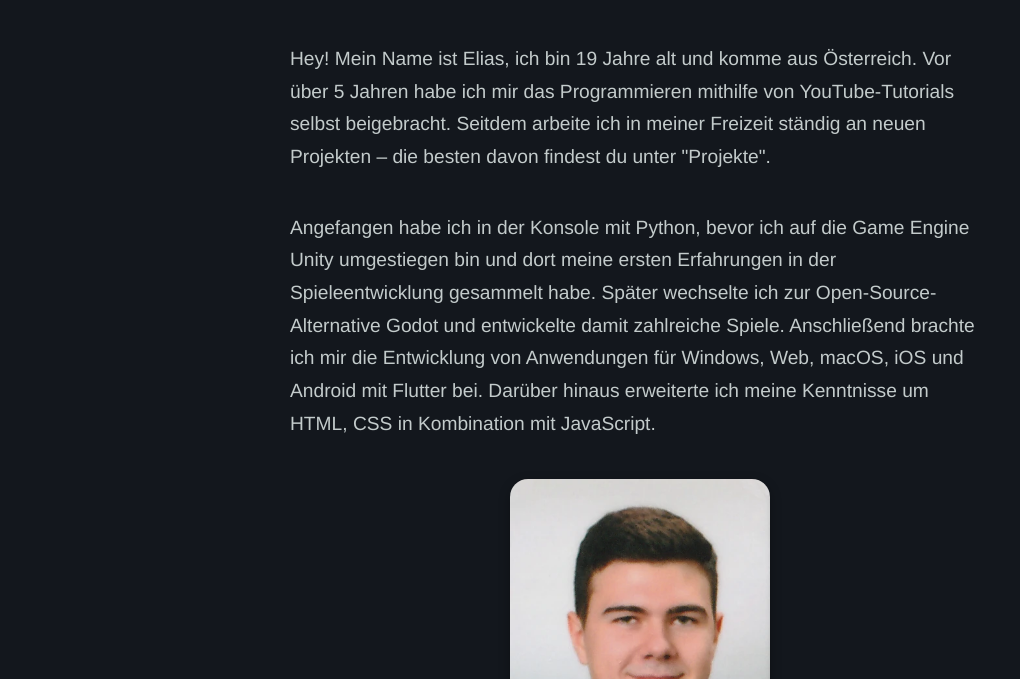
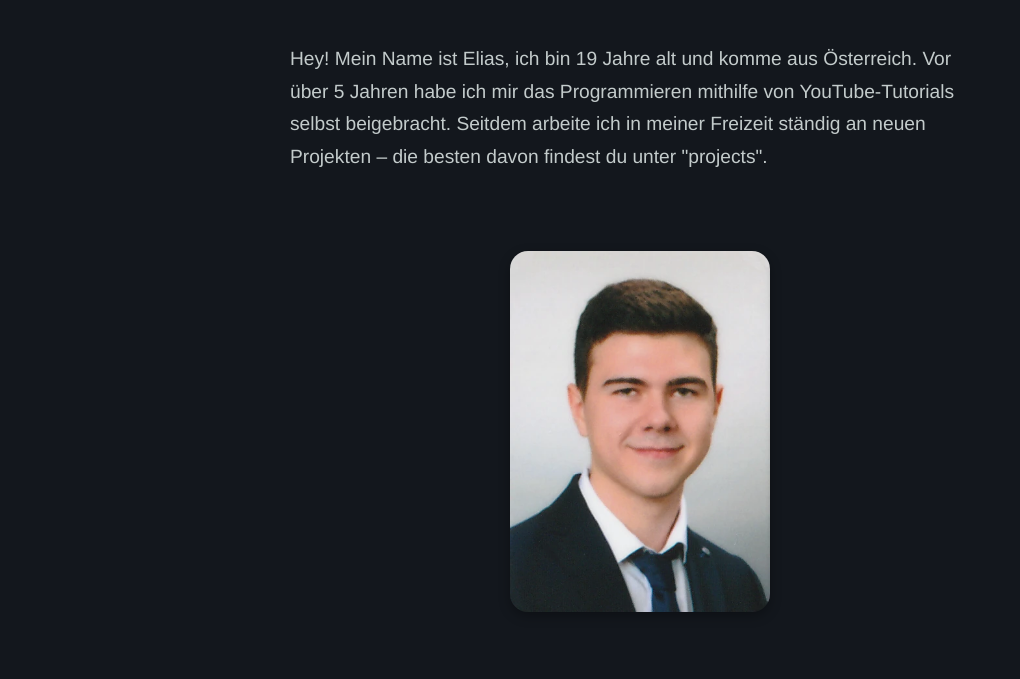
Before and after one commit to Stoniye/portfolio, a plain HTML site: page about.html in a window 1280 px wide. Shown: the part 121-800 px from the top of the page, without its empty margins (0-1020 px from the left). Drawn offline with Linux system fonts and the light colour scheme.

Commit message:
style: about text

```diff
--- a/about.html
+++ b/about.html
@@ -42,8 +42,8 @@
     <h2>
         <span>Über mich</span>
     </h2>
-    <p id="textWithYears" >Hey! Mein Name ist Elias, ich bin #age# Jahre alt und komme aus Österreich. Vor über #exp# Jahren habe ich mir das Programmieren mithilfe von YouTube-Tutorials selbst beigebracht. Seitdem arbeite ich in meiner Freizeit ständig an neuen Projekten – die besten davon findest du unter "Projekte".</p>
-    <p>Angefangen habe ich in der Konsole mit Python, bevor ich auf die Game Engine Unity umgestiegen bin und dort meine ersten Erfahrungen in der Spieleentwicklung gesammelt habe. Später wechselte ich zur Open-Source-Alternative Godot und entwickelte damit zahlreiche Spiele. Anschließend brachte ich mir die Entwicklung von Anwendungen für Windows, Web, macOS, iOS und Android mit Flutter bei. Darüber hinaus erweiterte ich meine Kenntnisse um HTML, CSS in Kombination mit JavaScript.</p>
+    <p id="textWithYears" >Hey! Mein Name ist Elias, ich bin #age# Jahre alt und komme aus Österreich. Vor über #exp# Jahren habe ich mir das Programmieren mithilfe von YouTube-Tutorials selbst beigebracht. Seitdem arbeite ich in meiner Freizeit ständig an neuen Projekten – die besten davon findest du unter "projects".</p>
+    <p></p>
     <div class="image-container">
         <img src="Image/Steininger%20Elias.webp" alt="Elias Steininger">
     </div>
```
